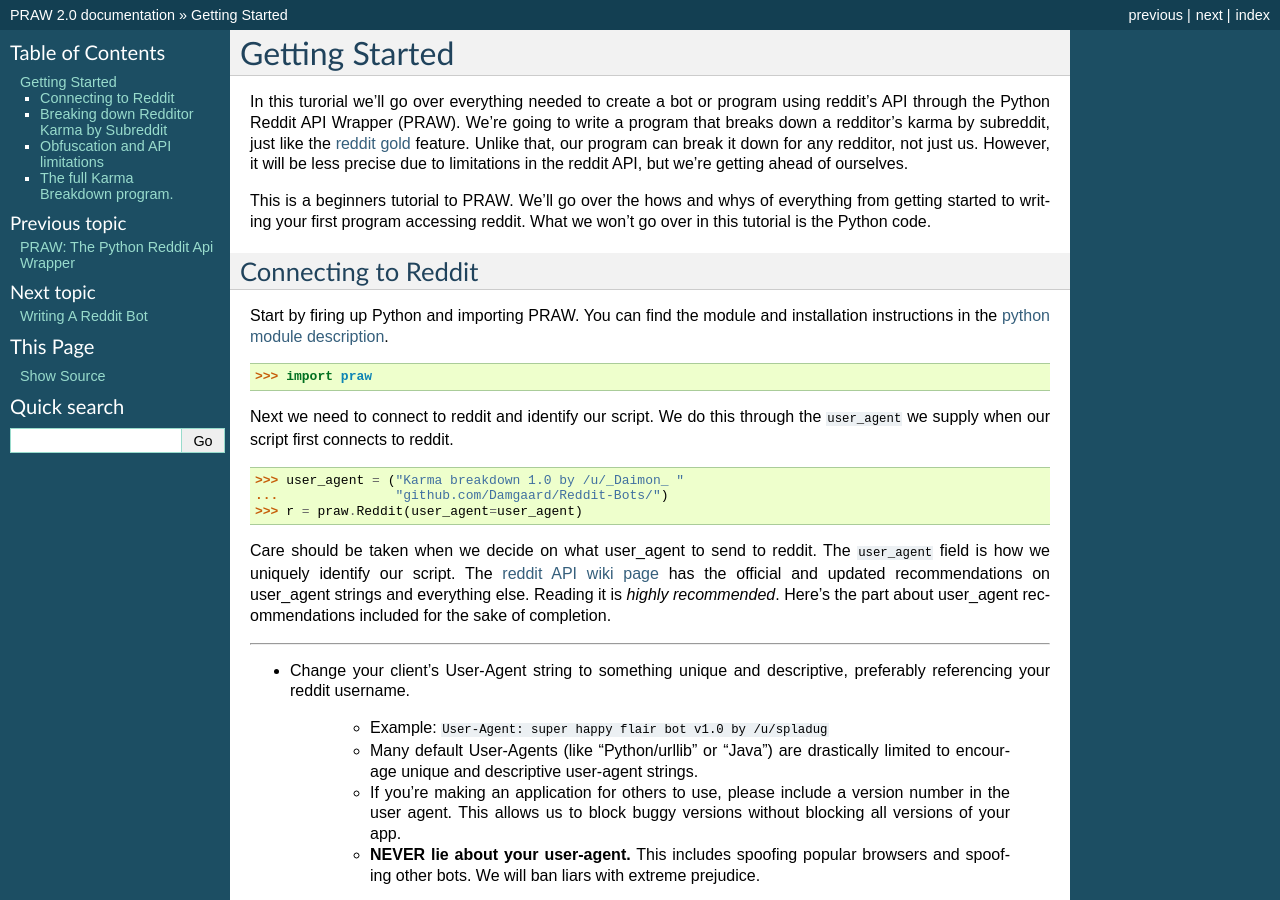
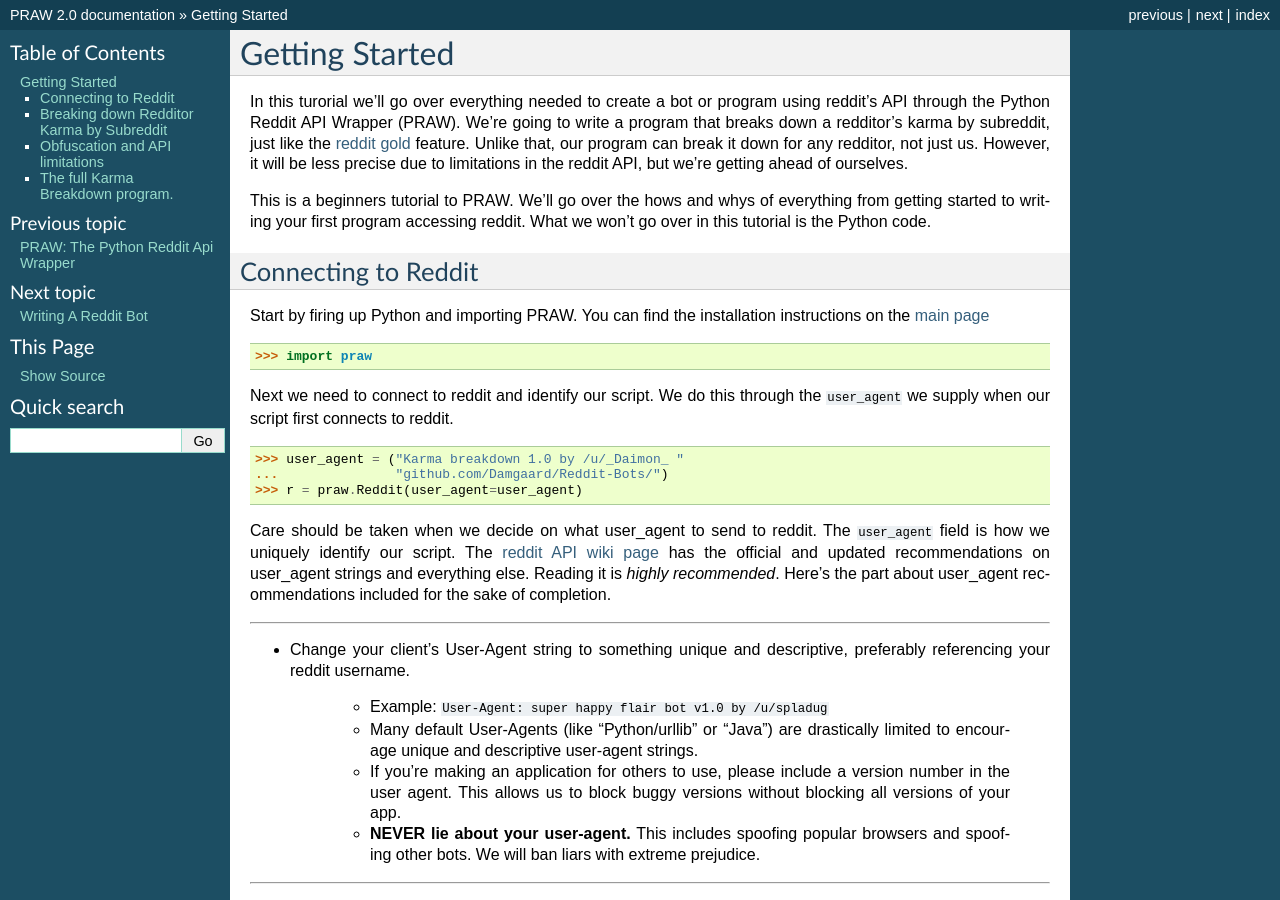
Before and after one commit to praw-dev/praw, a Sphinx documentation site: the page built from docs/pages/getting_started.rst, in a window 1280 px wide and 900 px high. Built offline with Sphinx 7.4.7, drawn with Linux system fonts in a browser that asks for light colours.

Commit message:
(SQUASH) Small fix to main migration.
Weirdly, when trying to squash this into 0bcf3a136 it claims
that 7c19a822064 is now an empty commit. Despite it adding quite
a bunch to pages/comment_parsing and no other file and this file
only adding a small change to getting_started.

```diff
--- a/docs/pages/getting_started.rst
+++ b/docs/pages/getting_started.rst
@@ -18,9 +18,8 @@ What we won't go over in this tutorial is the Python code.
 Connecting to Reddit
 --------------------
 
-Start by firing up Python and importing PRAW. You can find the module and
-installation instructions in the `python module description
-<https://github.com/praw-dev/praw>`_.
+Start by firing up Python and importing PRAW. You can find the installation
+instructions on the :ref:`main page <main_page>`
 
 .. code-block:: pycon
 
```
